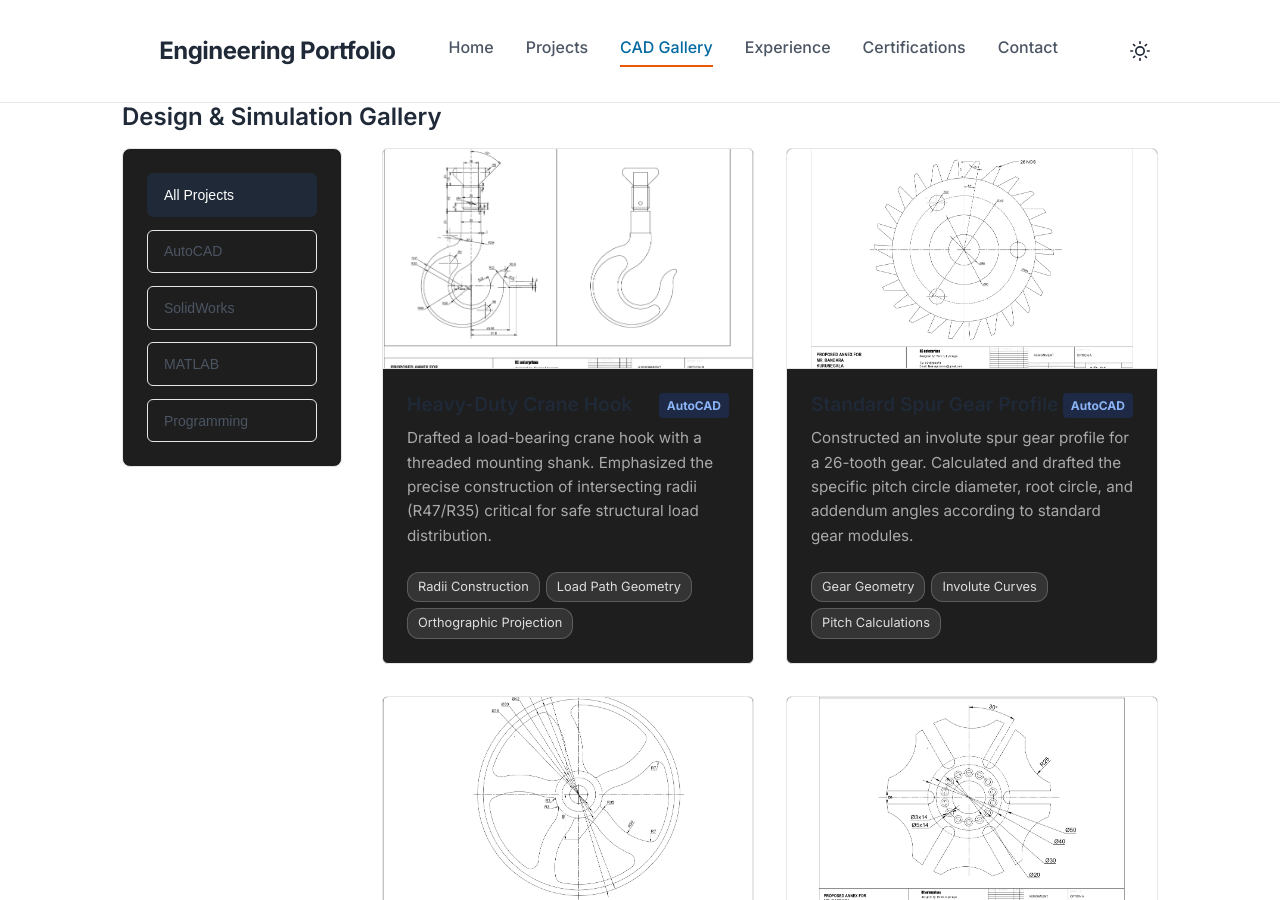
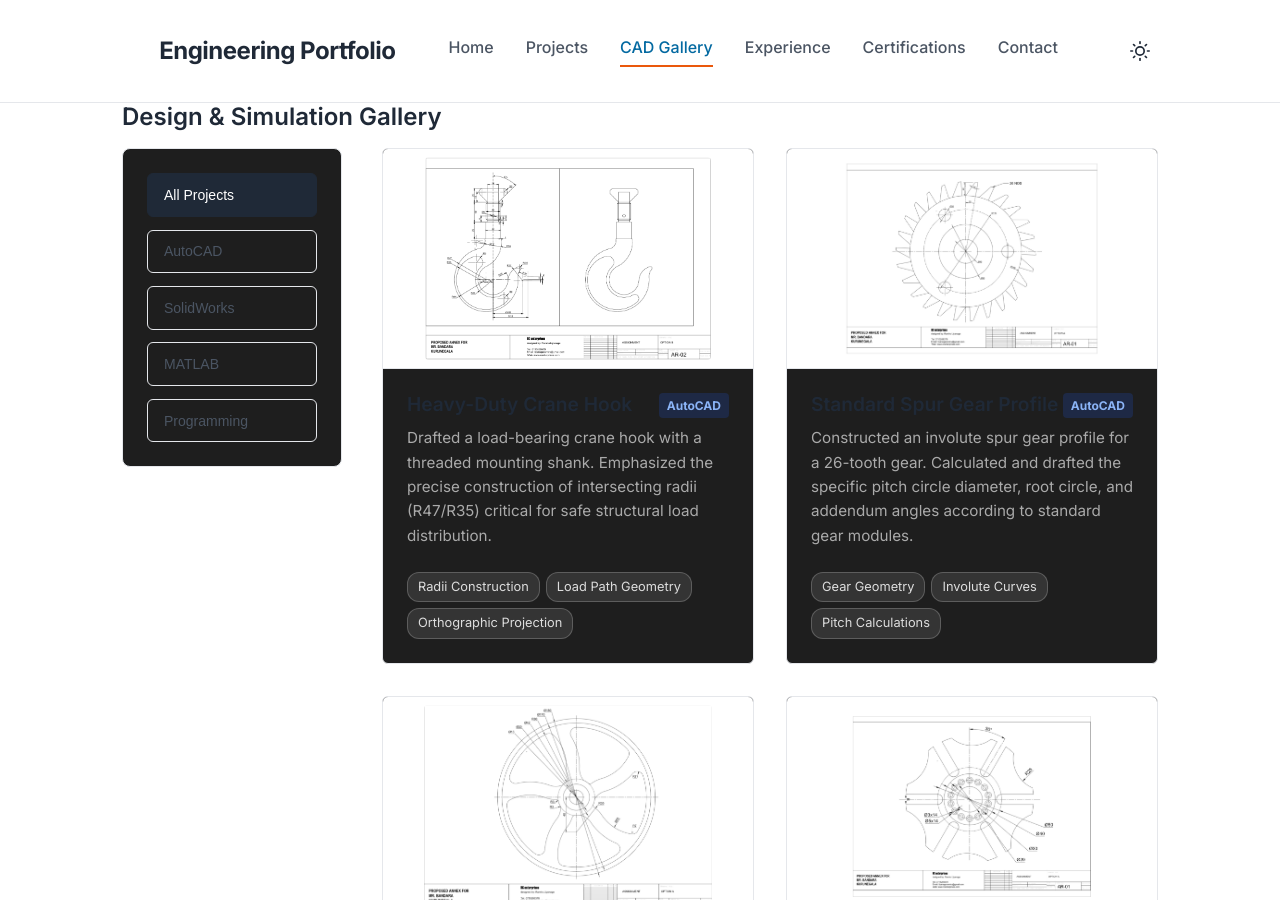
Before and after one commit to mackaygunn/mackaygunn.github.io, a Jekyll site: the page built from cad-gallery.md, in a window 1280 px wide and 900 px high. Built offline with Jekyll 4.4.1, drawn with Linux system fonts in a browser that asks for light colours.

Commit message:
Fix image cropping by using object-fit contain and adding full-size links

```diff
--- a/cad-gallery.md
+++ b/cad-gallery.md
@@ -70,8 +70,10 @@ permalink: /cad-gallery/
     <div style="display: grid; grid-template-columns: repeat(auto-fit, minmax(320px, 1fr)); gap: 2rem;">
       {% for work in site.data.technical_works %}
       <div class="project-card {{ work.software | downcase }}" style="border: 1px solid var(--border-color, #333); border-radius: 6px; overflow: hidden; background: var(--card-bg, #1e1e1e); display: flex; flex-direction: column;">
-        <div style="height: 220px; background: var(--bg-color, #121212); display: flex; align-items: center; justify-content: center; border-bottom: 1px solid var(--border-color, #333); overflow: hidden;">
-          <img src="{{ work.image_path | relative_url }}" alt="{{ work.title }}" style="width: 100%; height: 100%; object-fit: cover;">
+        <div style="height: 220px; background: var(--bg-color, #121212); display: flex; align-items: center; justify-content: center; border-bottom: 1px solid var(--border-color, #333); overflow: hidden; padding: 0.5rem;">
+          <a href="{{ work.image_path | relative_url }}" target="_blank" style="display: flex; align-items: center; justify-content: center; width: 100%; height: 100%;" title="Click to view full size">
+            <img src="{{ work.image_path | relative_url }}" alt="{{ work.title }}" style="max-width: 100%; max-height: 100%; object-fit: contain; border-radius: 4px;">
+          </a>
         </div>
 
         <div style="padding: 1.5rem; flex-grow: 1; display: flex; flex-direction: column;">
```
